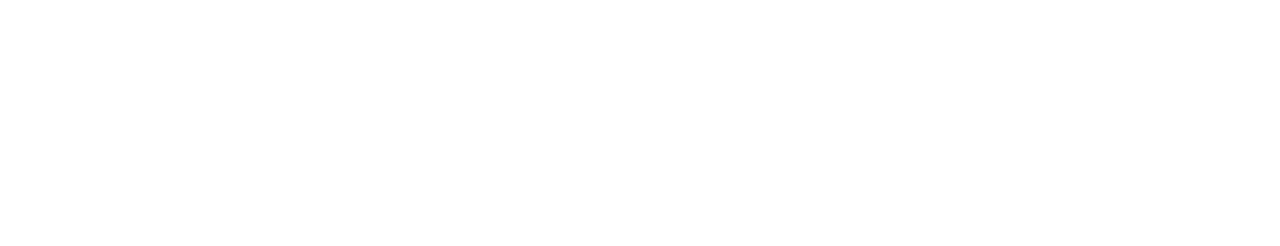
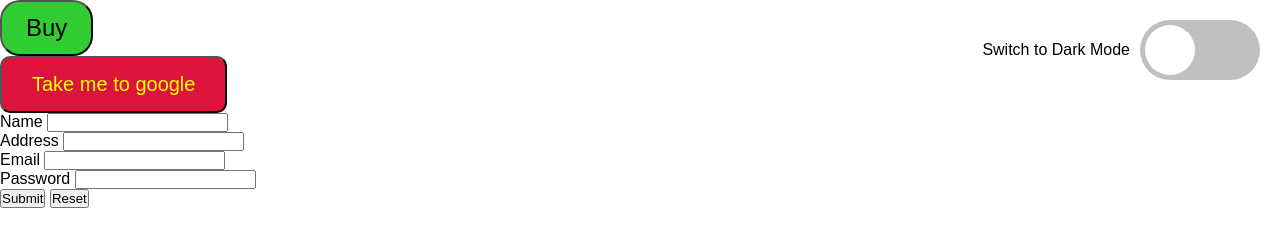
Before and after one commit to pkhenlouis/collaborative-webpage, a plain HTML site: page index.html in a window 1280 px wide. Drawn offline with Linux system fonts and the light colour scheme.

Commit message:
Add files via upload

```diff
--- a/index.html
+++ b/index.html
@@ -1,8 +1,155 @@
 <!DOCTYPE html>
-<html>
-  <head>
-    <title>Collaborative Webpage</title>
-  </head>
-  <body>
-  </body>
+<html lang="en">
+<head>
+  <meta charset="UTF-8">
+  <title>Button Feature</title>
+</head>
+<body>
+
+  <button onclick="messagepopup()" style = "background-color: limegreen; color: black; border-radius: 20px; font-size: 24px; padding: 12px 24px;">Buy</button>
+<!-- pede palitan yung "Buy" depende sa content natin -->
+
+  <script>
+    function messagepopup() {
+      alert("Already bought the item");
+        // eto depende rin sa content
+    }
+  </script>
+
+<!-- ibang type na to ng button -->
+  <!-- dito para ma redirect -->
+
+    <br>
+
+    <a href="https://www.google.com">
+        <!-- palitan nalang yung nasa loob ng "" pede rin palitan kulay -->
+        <button style = "background-color: crimson; color: yellow; border-radius: 10px; font-size: 20px; padding: 15px 30px;">Take me to google</button>
+    </a>
+
+
+    <!-- eto toggle button kung gusto dark mode o light mode  -->
+
+    <br>
+    <style>
+    * {
+      padding: 0;
+      margin: 0;
+      box-sizing: border-box;
+    }
+
+    body {
+      transition: background-color 0.3s, color 0.3s;
+      font-family: sans-serif;
+      background-color: white;
+      color: black;
+    }
+
+    body.dark {
+      background-color: black;
+      color: gray;
+    }
+
+    /* eto yung pwesto at ayos nung toggle button bahala na kung san ipwepwesto, ganon din sa iba*/
+    .container {
+      position: absolute;
+      top: 20px;
+      right: 20px;
+      display: flex;
+      align-items: center;
+      gap: 10px;
+    }
+
+    input[type="checkbox"] {
+      display: none;
+    }
+
+    .button {
+      background-color: silver;
+      width: 120px;
+      height: 60px;
+      border-radius: 30px;
+      cursor: pointer;
+      position: relative;
+      transition: background-color 0.3s;
+    }
+
+    .button::before {
+      position: absolute;
+      content: '';
+      background-color: white;
+      width: 50px;
+      height: 50px;
+      border-radius: 50%;
+      top: 5px;
+      left: 5px;
+      transition: transform 0.3s;
+    }
+
+    input:checked + .button {
+      background-color: darkblue;
+    }
+
+    input:checked + .button::before {
+      transform: translateX(60px);
+    }
+
+    .mode-text {
+      font-size: 16px;
+    }
+  </style>
+</head>
+<body>
+
+  <div class="container">
+    <span id="modeText" class="mode-text">Switch to Dark Mode</span>
+    <input type="checkbox" id="check">
+    <label for="check" class="button"></label>
+  </div>
+
+  <script>
+    const checkbox = document.getElementById('check');
+    const body = document.body;
+    const modeText = document.getElementById('modeText');
+
+
+
+    checkbox.addEventListener('change', () => {
+      const isDark = checkbox.checked;
+      body.classList.toggle('dark', isDark);
+      modeText.textContent = isDark ? 'Switch to Light Mode' : 'Switch to Dark Mode';
+
+
+    });
+  </script>
+
+  <!-- eto naman kung may gusto reset button palitan nalang label pati nasa input -->
+    <form id = "myForm">
+        <label for = "name">Name</label>
+        <input type="text" id="name" name="name">
+        <br>
+        <label for = "address">Address</label>
+        <input type="text" id="address" name="address">
+        <br>
+        <label for = "email">Email</label>
+        <input type="text" id="email" name="email" required>
+        <br>
+        <label for = "password">Password</label>
+        <input type="password" id="password" name="password" required>
+        <br>
+
+        <button type="submit">Submit</button>
+        <button type="button" onclick="resetForm()">Reset</button>
+
+
+        <script>
+            function resetForm() {
+             document.getElementById("myForm").reset();
+            }
+        </script>
+
+    </form>
+
+
+
+</body>
 </html>
```
